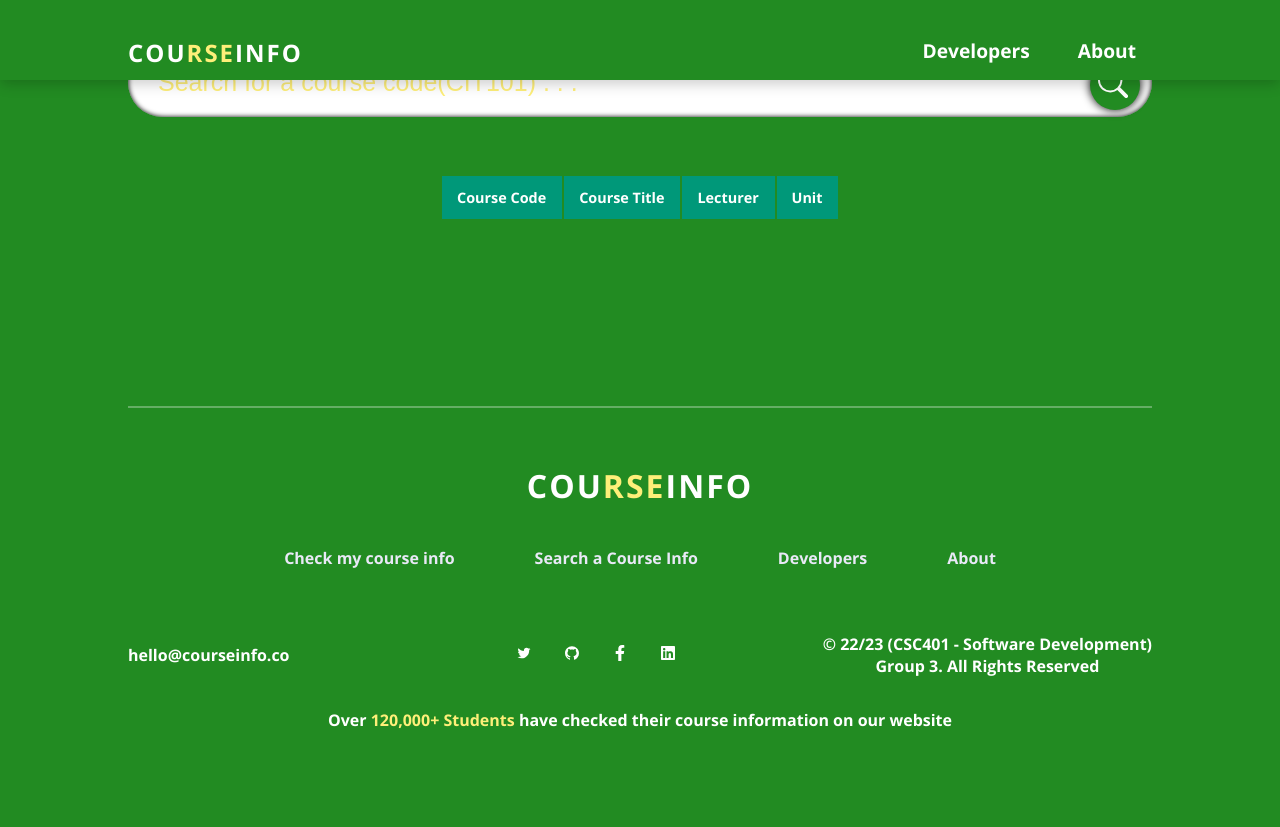
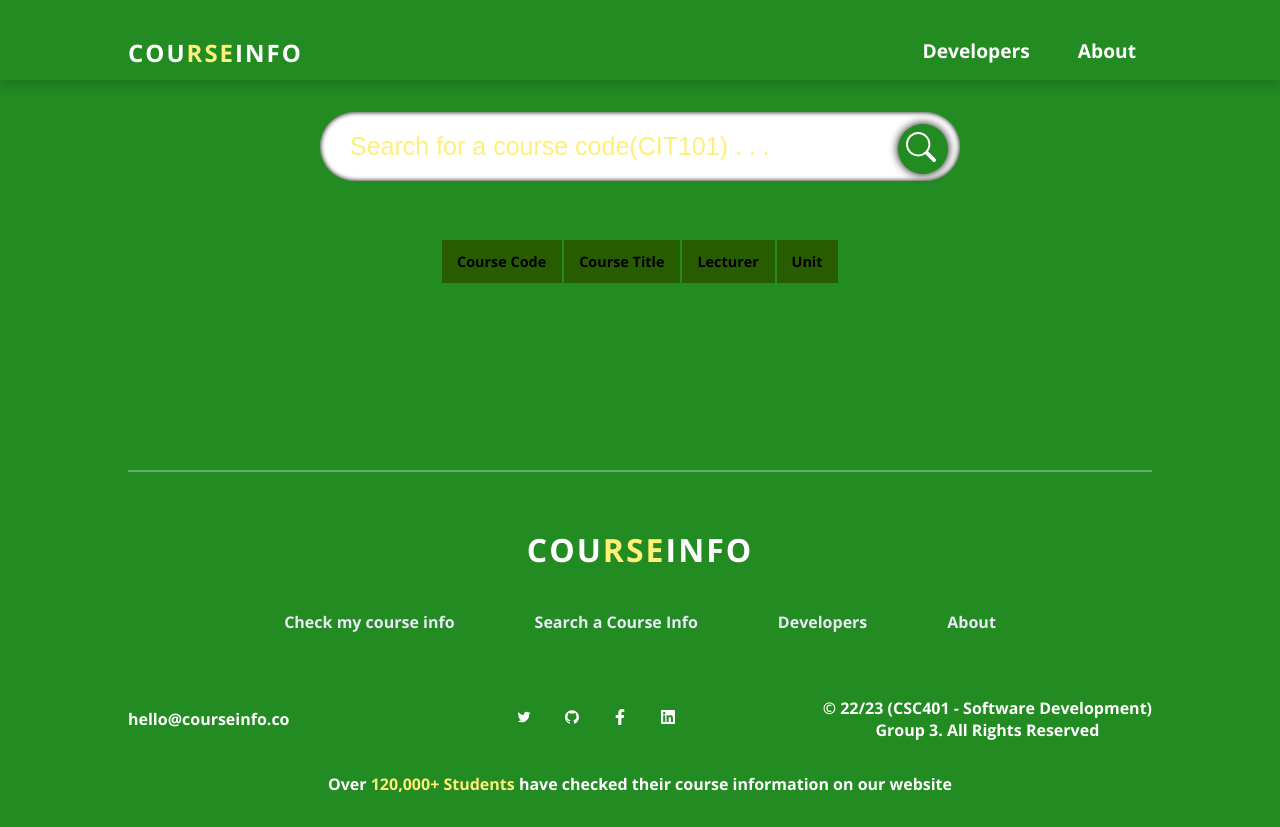
Before and after one commit to EniolaAdemola/course-info, a React (Create React App) app: page /search-info in a window 1280 px wide. Before the commit the page ends 800 px from the top, so only its background shows below. Built offline with nearby package versions, Linux system fonts and the light colour scheme.

Commit message:
update search info

```diff
--- a/src/pages/search-info/search-info.scss
+++ b/src/pages/search-info/search-info.scss
@@ -16,11 +16,13 @@
 
 
 .search__container {
-  margin-block: 3rem;
+  margin-block: 7rem;
   display: grid;
   flex-direction: column ;
   position: relative;
   gap: 2rem;
+  place-items: center;
+  max-width: 50%;
   // padding: 2rem;
 }
 
@@ -61,6 +63,7 @@
   transition: all .2s;
   width: 50px;
   padding: 0.5rem;
+  margin-bottom: 8.5rem;
 
   svg {
     font-size: 30px;
@@ -85,13 +88,14 @@
     // border-color: black;
 
     thead tr {
-      background-color: #009879;
+      background-color: #285c00;
       color: var.$colorWhite;
       text-align: left;
       font-weight: bold;
     }
 
     th, td {
+      color: #000;
       padding: 12px 15px;
     }
 
@@ -101,7 +105,11 @@
     }
 
     tbody tr:nth-of-type(even){
-      background-color: black;
+      background-color: #BFDD97;
+      // background-color: #f3f3f3;
+    }
+    tbody tr:nth-of-type(odd){
+      background-color: #A3CE68;
       // background-color: #f3f3f3;
     }
 
```
